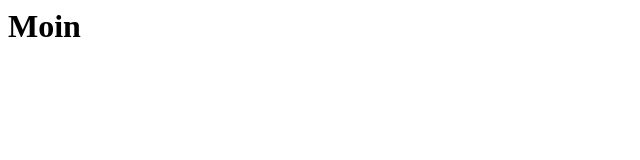
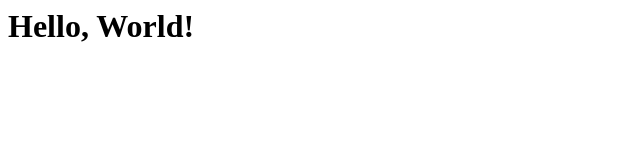
Before and after one commit to kochd-htw/mhealth-sose25-hw1-html, a plain HTML site: page denny.html in a window 1280 px wide. Shown: the whole page, without its empty margins (0-640 px from the left). Drawn offline with Linux system fonts and the light colour scheme.

Commit message:
changes title

```diff
--- a/denny.html
+++ b/denny.html
@@ -1,5 +1,5 @@
 <html>
   <body>
-    <h1>Moin</h1>
+    <h1>Hello, World!</h1>
   </body>
 </html>
```
